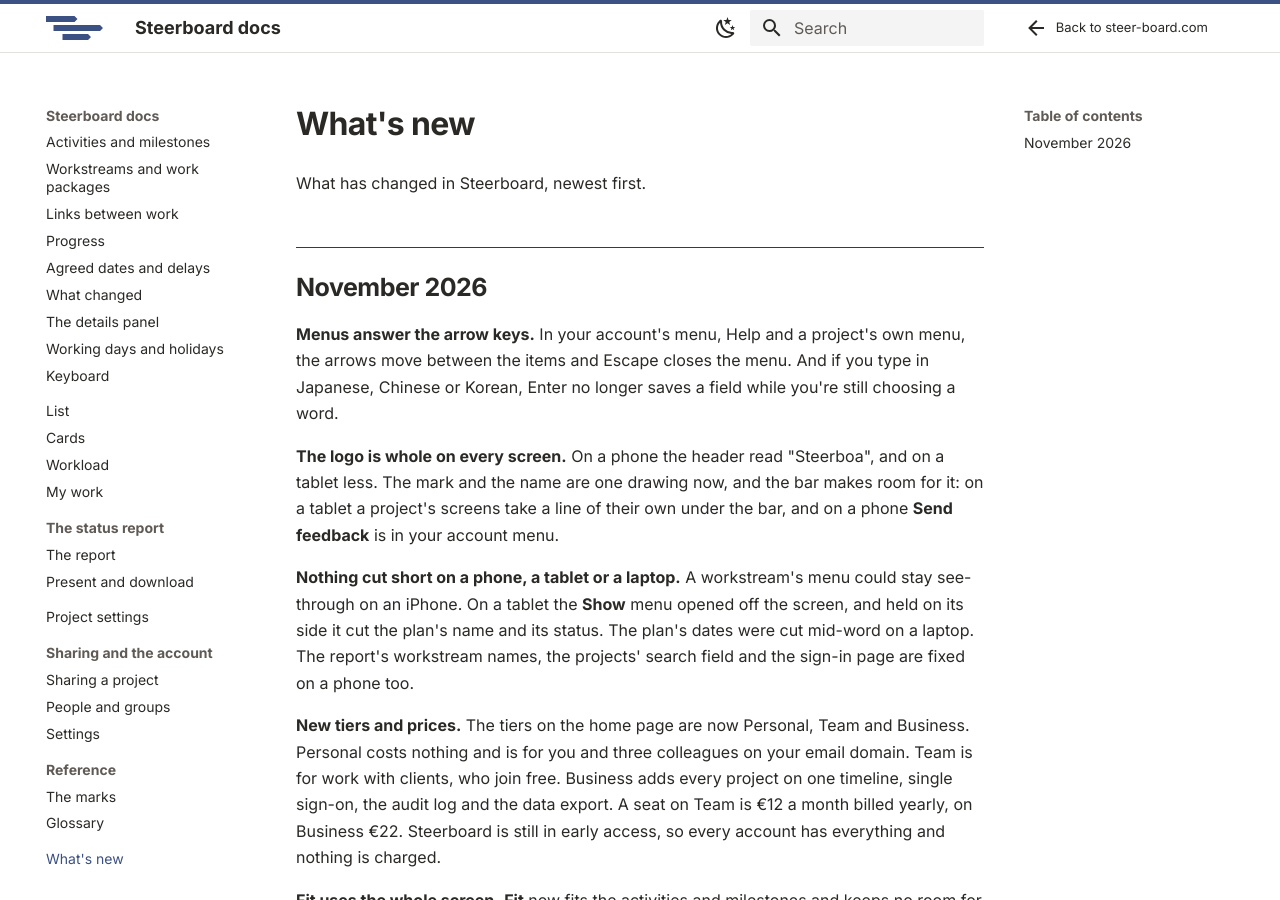
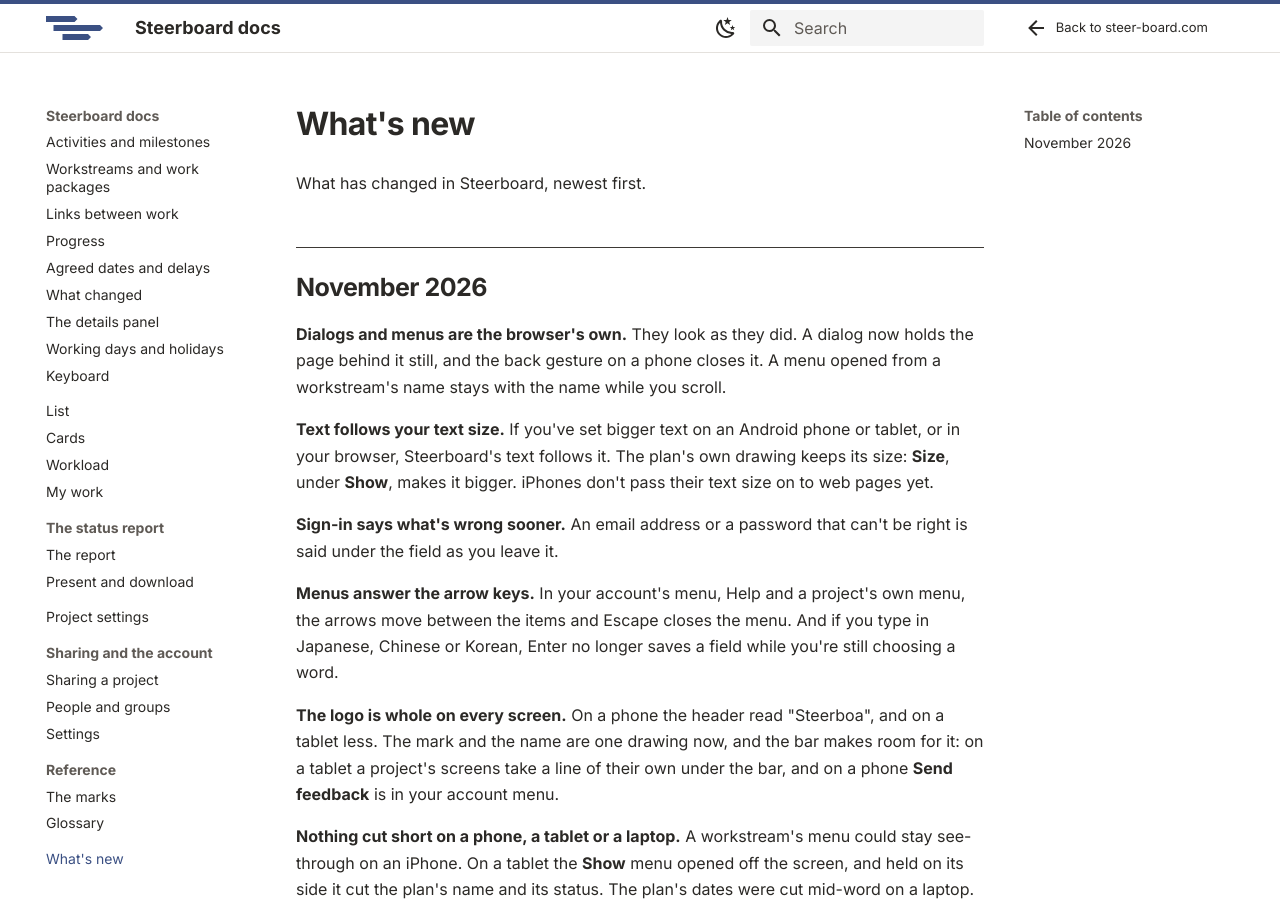
Before and after one commit to mistahcase/steerboard-docs, an MkDocs documentation site: the page built from pages/whats-new.md, in a window 1280 px wide and 900 px high. Built offline with MkDocs 1.6.1 and Material for MkDocs 9.7.7, drawn with Linux system fonts in a browser that asks for light colours.

Commit message:
Dialogs and menus the browser's own, text that follows the reader's size
The user, 2026-11-15, after a live example of the first two: "Alright,
build all 5" (of what the web-platform review left: PROGRESS.md X56, X57).

1. Dialogs are the browser's own: <dialog> opened with showModal(). The
   page behind is inert, the back gesture closes it, focus returns. Menus
   and toasts go inside the topmost open dialog (topLayer.ts). Escape is
   still answered here, so a field or menu inside that takes it keeps it.
2. Menus are placed by the browser where it can (CSS anchor positioning):
   against what they were opened from, or the point they were asked for
   at, and they stay with it while the board scrolls. The script that
   measured and moved them stays for browsers without.
3. Text follows the reader's text size: the text-scale meta, text sizes
   in rem, layout widths in em. The plan's drawing and the slides keep
   pixels. review:shots --text=150 shows every screen with bigger text.
4. A field left wrong on the sign-in pages says so under it (:user-invalid).
5. The home page makes sign-up and sign-in ready ahead (speculation rules),
   let through by the content security policy.

SCENARIOS.md DG1, DG2, MN1, MN2, FE1, SP1, TS1; ui:check and
scripts/text-scale.test.ts hold them.

Co-Authored-By: Claude Fable 5.2 <noreply@anthropic.com>

```diff
--- a/pages/whats-new.md
+++ b/pages/whats-new.md
@@ -3,6 +3,18 @@
 What has changed in Steerboard, newest first.
 
 ## November 2026
+
+**Dialogs and menus are the browser's own.** They look as they did. A dialog
+now holds the page behind it still, and the back gesture on a phone closes it.
+A menu opened from a workstream's name stays with the name while you scroll.
+
+**Text follows your text size.** If you've set bigger text on an Android phone
+or tablet, or in your browser, Steerboard's text follows it. The plan's own
+drawing keeps its size: **Size**, under **Show**, makes it bigger. iPhones
+don't pass their text size on to web pages yet.
+
+**Sign-in says what's wrong sooner.** An email address or a password that
+can't be right is said under the field as you leave it.
 
 **Menus answer the arrow keys.** In your account's menu, Help and a project's
 own menu, the arrows move between the items and Escape closes the menu. And if
```
Also changed, not shown: pages/getting-started/tour.md (+4 -0 lines), pages/img/cards.png, pages/img/changes.png, pages/img/feedback.png, pages/img/list.png, pages/img/my-work.png, pages/img/new-project.png, pages/img/people-add.png, pages/img/people.png, pages/img/plan-details.png, pages/img/plan-menu.png, pages/img/plan.png, pages/img/programme.png, pages/img/project-settings.png, 5 more files.
